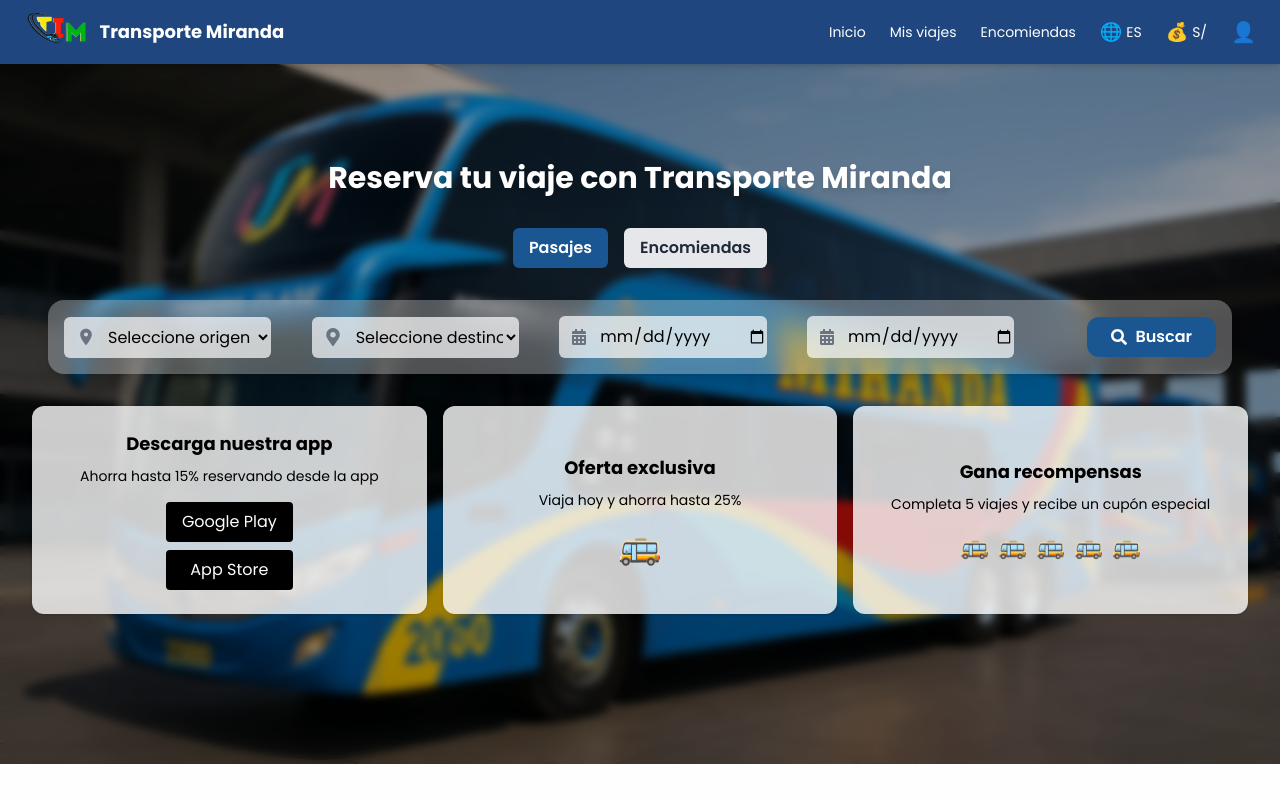
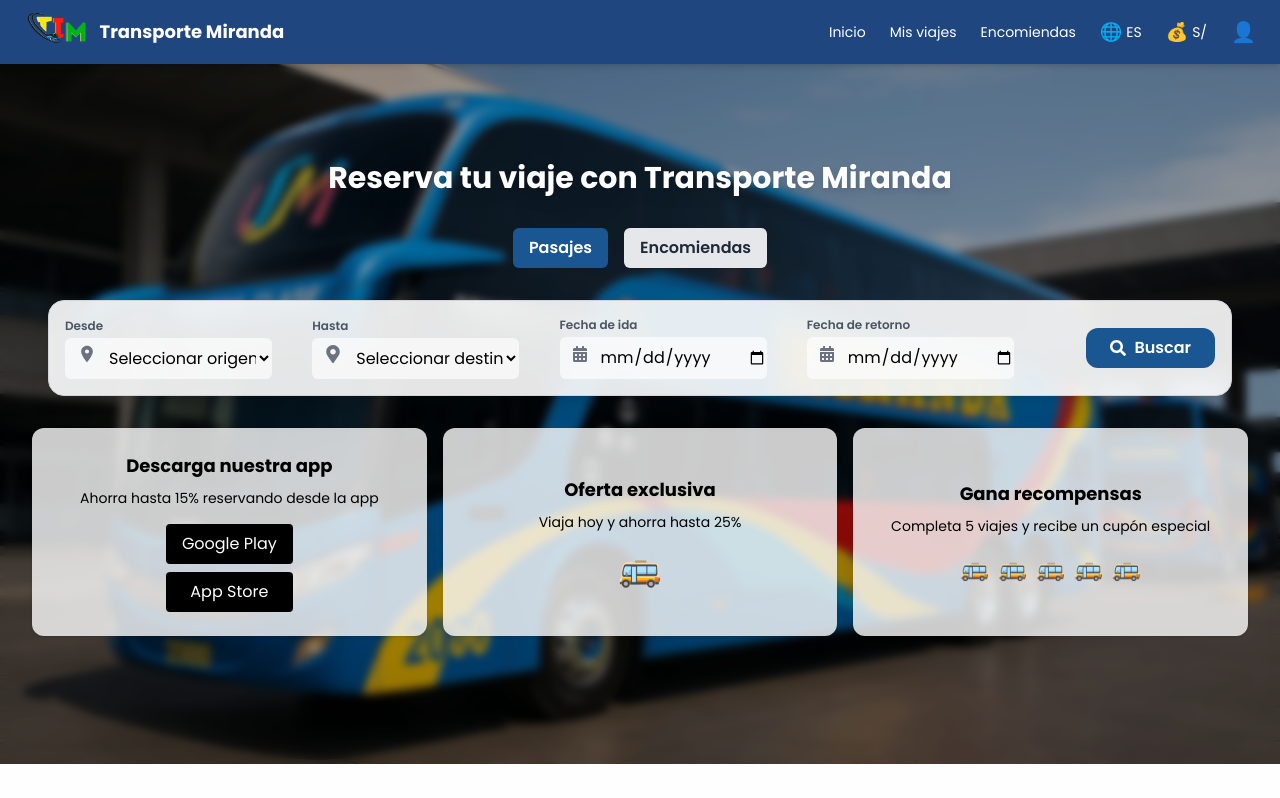
Before and after one commit to Is-Alejandro/transporte-miranda-frontend, a React (Vite) app: page / in a window 1280 px wide. Shown: the top 798 px of the page. Built offline with nearby package versions, Linux system fonts and the light colour scheme.

Commit message:
Mejora visual del formulario de pasajes: mayor contraste, borde y sombra para destacar sobre el fondo

```diff
--- a/src/components/FormularioPasajes/CampoFecha.tsx
+++ b/src/components/FormularioPasajes/CampoFecha.tsx
@@ -10,8 +10,13 @@ interface Props {
 const CampoFecha = ({ fecha, setFecha, label, min }: Props) => {
   return (
     <div className="relative w-full lg:w-[18%]">
+      {/* Label superior estilo Redbus */}
+      <label className="text-xs font-semibold text-gray-600 mb-1 block">
+        {label}
+      </label>
+
       {/* Icono de calendario */}
-      <FaCalendarAlt className="absolute left-3 top-1/2 transform -translate-y-1/2 text-gray-500 text-base" />
+      <FaCalendarAlt className="absolute left-3 top-[2.3rem] transform -translate-y-1/2 text-gray-500 text-base" />
 
       {/* Campo tipo date */}
       <input
@@ -20,7 +25,6 @@ const CampoFecha = ({ fecha, setFecha, label, min }: Props) => {
         onChange={(e) => setFecha(e.target.value)}
         className="w-full pl-10 py-2 rounded-md bg-white/70 focus:outline-none focus:ring-2 focus:ring-accent"
         min={min}
-        placeholder={label}
       />
     </div>
   );
--- a/src/components/FormularioPasajes/CampoSelectDestino.tsx
+++ b/src/components/FormularioPasajes/CampoSelectDestino.tsx
@@ -4,13 +4,19 @@ import { terminales } from "../../data/terminales";
 interface Props {
   destino: string;
   setDestino: (value: string) => void;
+  origen: string;
 }
 
-const CampoSelectDestino = ({ destino, setDestino }: Props) => {
+const CampoSelectDestino = ({ destino, setDestino, origen }: Props) => {
   return (
     <div className="relative w-full lg:w-[18%]">
-      {/* Icono de marcador */}
-      <FaMapMarkerAlt className="absolute left-3 top-1/2 transform -translate-y-1/2 text-gray-500 text-lg" />
+      {/* Label superior tipo Redbus */}
+      <label className="text-xs font-semibold text-gray-600 mb-1 block">
+        Hasta
+      </label>
+
+      {/* Icono de marcador al costado */}
+      <FaMapMarkerAlt className="absolute left-3 top-[2.3rem] transform -translate-y-1/2 text-gray-500 text-lg" />
 
       {/* Select dinámico */}
       <select
@@ -18,12 +24,17 @@ const CampoSelectDestino = ({ destino, setDestino }: Props) => {
         onChange={(e) => setDestino(e.target.value)}
         className="w-full pl-10 py-2 rounded-md bg-white/70 focus:outline-none focus:ring-2 focus:ring-accent"
       >
-        <option value="">Seleccione destino</option>
-        {terminales.map((terminal) => (
-          <option key={terminal.id} value={terminal.nombre}>
-            {terminal.nombre} ({terminal.ciudad})
-          </option>
-        ))}
+        {/* Placeholder de estilo profesional */}
+        <option value="">Seleccionar destino</option>
+
+        {/* Opciones dinámicas excluyendo el mismo origen */}
+        {terminales
+          .filter((terminal) => terminal.nombre !== origen)
+          .map((terminal) => (
+            <option key={terminal.id} value={terminal.nombre}>
+              {terminal.nombre} ({terminal.ciudad})
+            </option>
+          ))}
       </select>
     </div>
   );
--- a/src/components/FormularioPasajes/CampoSelectOrigen.tsx
+++ b/src/components/FormularioPasajes/CampoSelectOrigen.tsx
@@ -9,8 +9,13 @@ interface Props {
 const CampoSelectOrigen = ({ origen, setOrigen }: Props) => {
   return (
     <div className="relative w-full lg:w-[18%]">
-      {/* Icono de ubicación */}
-      <MdLocationOn className="absolute left-3 top-1/2 transform -translate-y-1/2 text-gray-500 text-xl" />
+      {/* Label superior tipo Redbus */}
+      <label className="text-xs font-semibold text-gray-600 mb-1 block">
+        Desde
+      </label>
+
+      {/* Icono de ubicación al costado */}
+      <MdLocationOn className="absolute left-3 top-[2.3rem] transform -translate-y-1/2 text-gray-500 text-xl" />
 
       {/* Select dinámico */}
       <select
@@ -18,7 +23,8 @@ const CampoSelectOrigen = ({ origen, setOrigen }: Props) => {
         onChange={(e) => setOrigen(e.target.value)}
         className="w-full pl-10 py-2 rounded-md bg-white/70 focus:outline-none focus:ring-2 focus:ring-accent"
       >
-        <option value="">Seleccione origen</option>
+        {/* Placeholder de estilo profesional */}
+        <option value="">Seleccionar origen</option>
         {terminales.map((terminal) => (
           <option key={terminal.id} value={terminal.nombre}>
             {terminal.nombre} ({terminal.ciudad})
--- a/src/components/FormularioPasajes/FormularioPasajes.tsx
+++ b/src/components/FormularioPasajes/FormularioPasajes.tsx
@@ -9,29 +9,29 @@ import BotonBuscar from "./BotonBuscar";
 const FormularioPasajes = () => {
   const navigate = useNavigate();
 
-  // Estado para los campos
   const [origen, setOrigen] = useState("");
   const [destino, setDestino] = useState("");
   const [fechaIda, setFechaIda] = useState("");
   const [fechaRetorno, setFechaRetorno] = useState("");
 
-  // Validamos y procesamos el formulario
   const handleSubmit = (e: React.FormEvent) => {
     e.preventDefault();
 
-    // Validar campos obligatorios
     if (!origen || !destino || !fechaIda) {
       alert("Por favor, completa origen, destino y fecha de ida.");
       return;
     }
 
-    // Validar que origen y destino sean distintos
     if (origen === destino) {
       alert("El origen y el destino no pueden ser iguales.");
       return;
     }
 
-    // Navegar con los datos
+    localStorage.setItem(
+      "busquedaPasajes",
+      JSON.stringify({ origen, destino, fechaIda, fechaRetorno })
+    );
+
     navigate("/resultados", {
       state: { origen, destino, fechaIda, fechaRetorno },
     });
@@ -46,31 +46,45 @@ const FormularioPasajes = () => {
         animate={{ opacity: 1, x: 0 }}
         exit={{ opacity: 0, x: -50 }}
         transition={{ duration: 0.4 }}
-        className="w-full flex flex-col lg:flex-row lg:items-center lg:justify-between gap-4 bg-white/30 backdrop-blur-md p-4 rounded-2xl shadow-lg"
+        className="
+          w-full
+          flex flex-col lg:flex-row lg:items-center lg:justify-between
+          gap-4
+          bg-white/90             /* fondo casi opaco para contraste mejor */
+          border border-gray-300  /* borde sutil para delimitar */
+          shadow-xl               /* sombra más pronunciada para destacar */
+          rounded-2xl
+          p-4
+          backdrop-blur-md        /* opcional, para glassmorphism */
+        "
       >
-        {/* Campo origen con su componente modular */}
+        {/* Campo origen */}
         <CampoSelectOrigen origen={origen} setOrigen={setOrigen} />
 
-        {/* Campo destino con su componente modular */}
-        <CampoSelectDestino destino={destino} setDestino={setDestino} />
+        {/* Campo destino */}
+        <CampoSelectDestino
+          destino={destino}
+          setDestino={setDestino}
+          origen={origen}
+        />
 
-        {/* Campo fecha de ida */}
+        {/* Fecha de ida */}
         <CampoFecha
           fecha={fechaIda}
           setFecha={setFechaIda}
           label="Fecha de ida"
-          min={new Date().toISOString().split("T")[0]} // mínimo hoy
+          min={new Date().toISOString().split("T")[0]}
         />
 
-        {/* Campo fecha de retorno */}
+        {/* Fecha de retorno */}
         <CampoFecha
           fecha={fechaRetorno}
           setFecha={setFechaRetorno}
           label="Fecha de retorno"
-          min={fechaIda || new Date().toISOString().split("T")[0]} // mínimo la fecha de ida o hoy
+          min={fechaIda || new Date().toISOString().split("T")[0]}
         />
 
-        {/* Botón de buscar modular */}
+        {/* Botón buscar */}
         <BotonBuscar />
       </motion.form>
     </div>
--- a/src/components/ResultadosPasajes/ListaResultados.tsx
+++ /dev/null
@@ -1,14 +0,0 @@
-import CardBus from "./CardBus";
-import type { Bus } from "../../types/Bus";
-
-const ListaResultados = ({ buses }: { buses: Bus[] }) => {
-  return (
-    <div className="mt-4 space-y-4">
-      {buses.map((bus) => (
-        <CardBus key={bus.id} bus={bus} />
-      ))}
-    </div>
-  );
-};
-
-export default ListaResultados;
```
